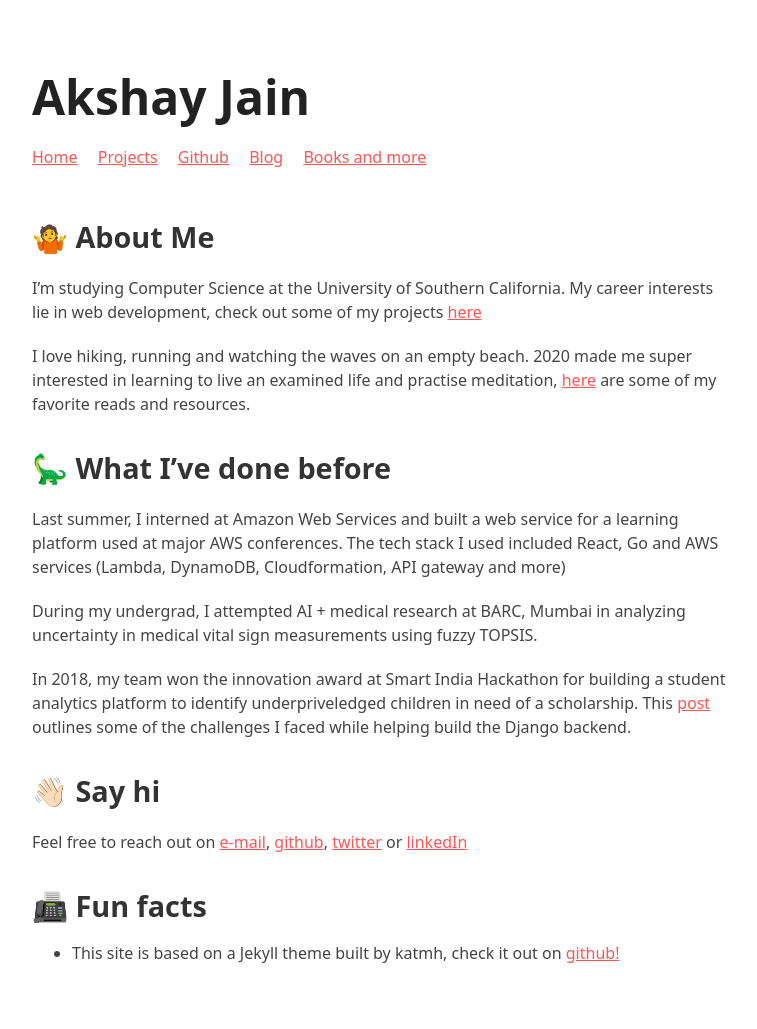
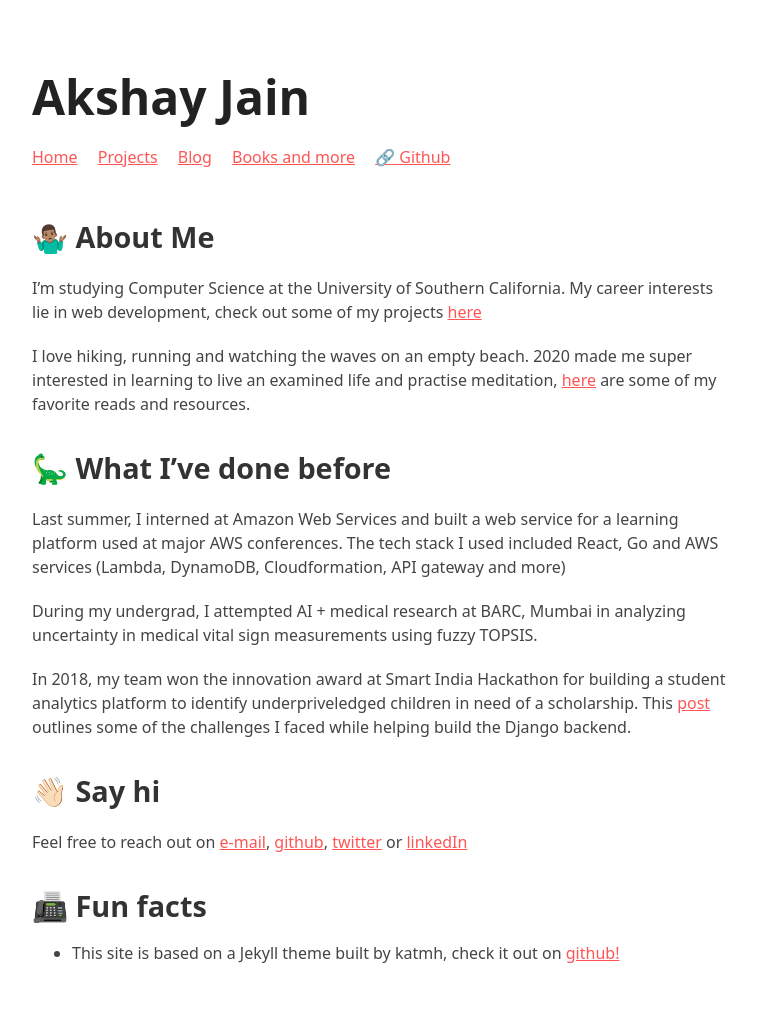
Before and after one commit to pixelexel/pixelexel.github.io, a Jekyll site: the page built from index.md, in a window 1280 px wide. Shown: the whole page, without its empty margins (258-1015 px from the left). Built offline with Jekyll 4.4.1, drawn with Linux system fonts in a browser that asks for light colours; our own code applies the rules of GitHub Pages for plain Markdown files.

Commit message:
change emojis

```diff
--- a/_config.yml
+++ b/_config.yml
@@ -20,8 +20,6 @@ nav-links:
     external: false
   - name: Projects
     url: /projects
-  - name: Github
-    url: https://github.com/pixelexel
     external: true
   - name: Blog
     url: /blog
@@ -29,6 +27,8 @@ nav-links:
   - name: Books and more
     url: /books&more
     external: false
+  - name: 🔗 Github
+    url: https://github.com/pixelexel
 
 # for the homepage image + big text next to it
 # greeting_image: /assets/me.jpg
--- a/index.md
+++ b/index.md
@@ -1,7 +1,7 @@
 ---
 ---
 
-## 🤷 About Me
+## 🤷🏽‍♂️ About Me
 
 I'm studying Computer Science at the University of Southern California. My career interests lie in web development, check out some of my projects [here](projects)
 
```
Also changed, not shown: 1 other file.
